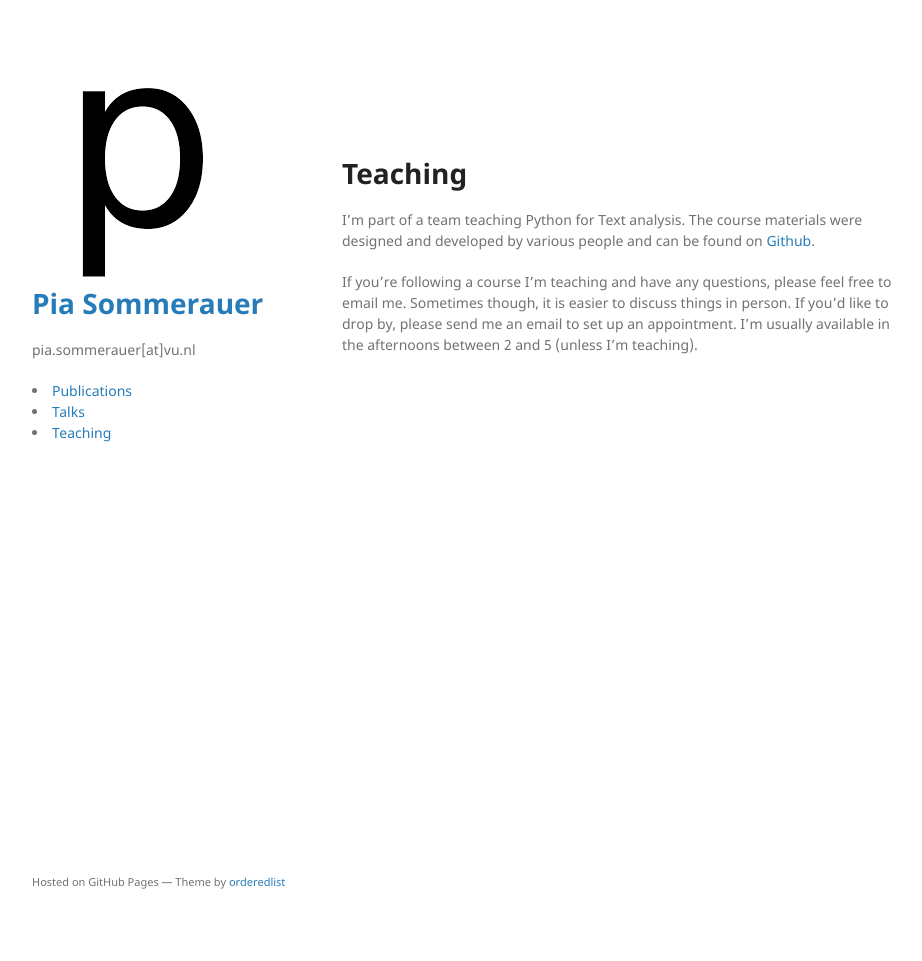
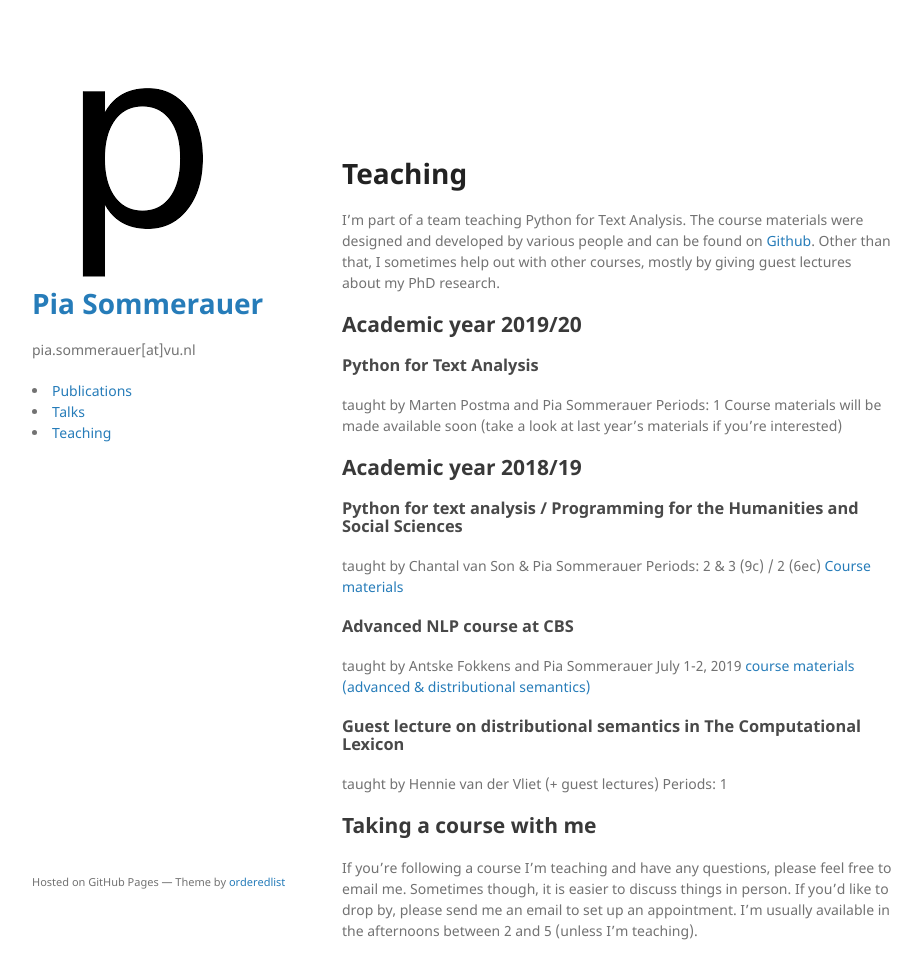
Before and after one commit to PiaSommerauer/PiaSommerauer.github.io, a Jekyll site: the page built from teaching.md, in a window 1280 px wide and 961 px high. Shown: the whole window, without its empty margins (178-1100 px from the left). Built offline with Jekyll 4.4.1, drawn with Linux system fonts in a browser that asks for light colours; our own code applies the rules of GitHub Pages for plain Markdown files.

Commit message:
adding teaching activities

```diff
--- a/teaching.md
+++ b/teaching.md
@@ -1,6 +1,32 @@
 # Teaching
 
 
-I'm part of a team teaching Python for Text analysis. The course materials were designed and developed by various people and can be found on [Github](https://github.com/cltl/python-for-text-analysis).
+I'm part of a team teaching Python for Text Analysis. The course materials were designed and developed by various people and can be found on [Github](https://github.com/cltl/python-for-text-analysis). Other than that, I sometimes help out with other courses, mostly by giving guest lectures about my PhD research.
+
+## Academic year 2019/20
+
+### Python for Text Analysis
+taught by Marten Postma and Pia Sommerauer
+Periods: 1
+Course materials will be made available soon (take a look at last year's materials if you're interested)
+
+## Academic year 2018/19
+
+### Python for text analysis / Programming for the Humanities and Social Sciences
+taught by Chantal van Son & Pia Sommerauer
+Periods: 2 & 3 (9c) / 2 (6ec)
+[Course materials](https://github.com/cltl/python-for-text-analysis)
+
+### Advanced NLP course at CBS
+taught by Antske Fokkens and Pia Sommerauer
+July 1-2, 2019
+[course materials (advanced & distributional semantics)](https://github.com/cltl/text-mining-ba/tree/master/lectures)
+
+### Guest lecture on distributional semantics in The Computational Lexicon
+taught by Hennie van der Vliet (+ guest lectures)
+Periods: 1
+
+
+## Taking a course with me
 
 If you're following a course I'm teaching and have any questions, please feel free to email me. Sometimes though, it is easier to discuss things in person. If you'd like to drop by, please send me an email to set up an appointment. I'm usually available in the afternoons between 2 and 5 (unless I'm teaching).
```
Also changed, not shown: tips.md (added).
